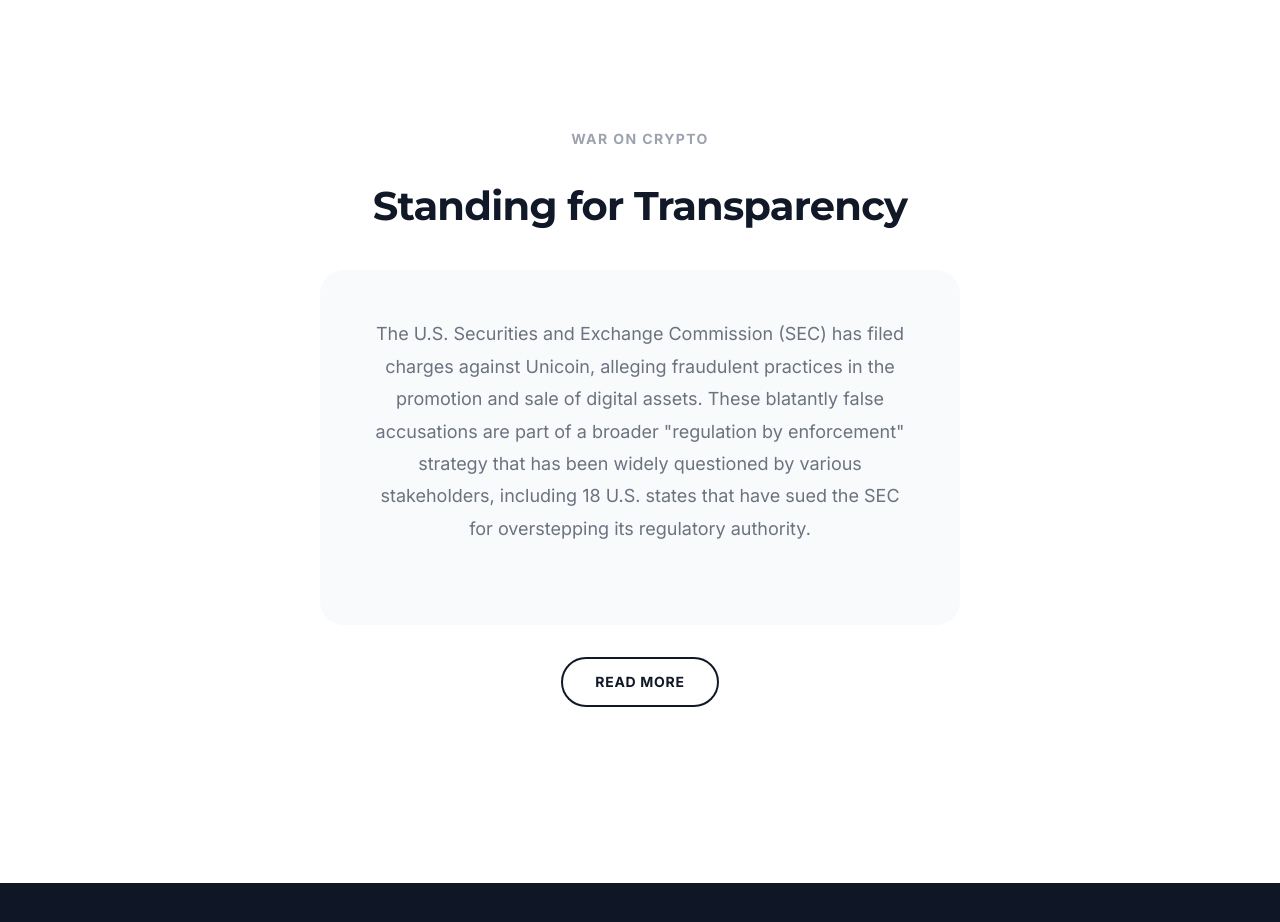
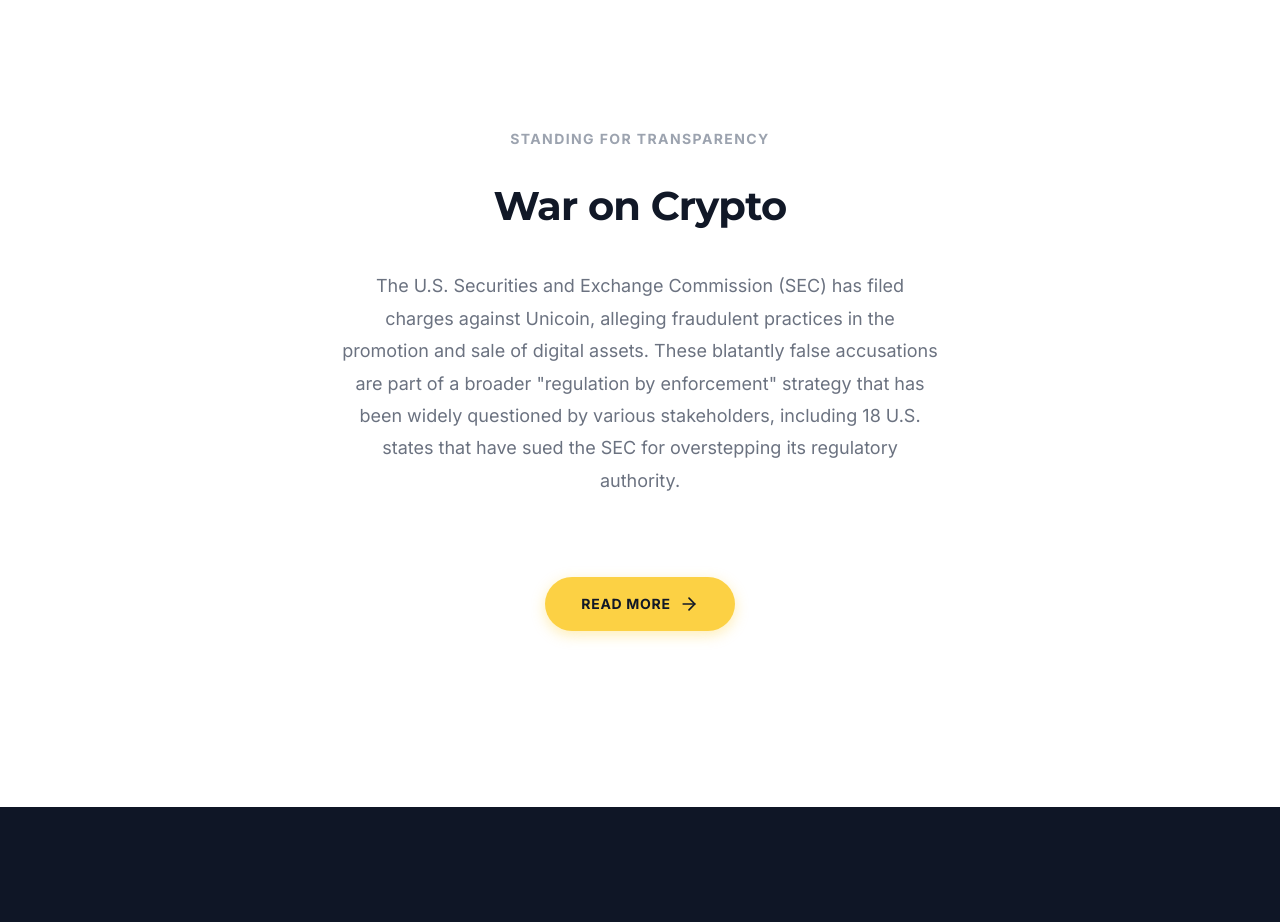
Before and after one commit to natalia-unicoin/tbiz-website, a Next.js app: page / in a window 1280 px wide. Shown: the part 5560-6482 px from the top of the page. Built offline with nearby package versions, Linux system fonts and the light colour scheme; what @mui/material-nextjs would draw is missing.

Commit message:
Fix War on Crypto section layout per user feedback

```diff
--- a/src/components/StorySection.tsx
+++ b/src/components/StorySection.tsx
@@ -82,44 +82,23 @@ const WarOnCryptoSection = () => {
     return (
         <section className={classes.warSection}>
             <div className={classes.warContainer} style={{ maxWidth: '800px', margin: '0 auto', textAlign: 'center' }}>
-                <span className={classes.eyebrow} style={{ color: '#9CA3AF', letterSpacing: '0.1em', fontSize: '0.875rem' }}>WAR ON CRYPTO</span>
-                <h2 className={classes.titleSmall} style={{ fontSize: '2.5rem', marginBottom: '2rem', color: '#111827' }}>Standing for Transparency</h2>
+                <span className={classes.eyebrow} style={{ color: '#9CA3AF', letterSpacing: '0.1em', fontSize: '0.875rem' }}>
+                    STANDING FOR TRANSPARENCY
+                </span>
+                <h2 className={classes.titleSmall} style={{ fontSize: '2.5rem', marginBottom: '2rem', color: '#111827' }}>
+                    War on Crypto
+                </h2>
 
-                <div style={{
-                    backgroundColor: '#F9FAFB',
-                    borderRadius: '24px',
-                    padding: '3rem',
-                    marginBottom: '2rem'
-                }}>
-                    <p className={classes.descriptionSmall} style={{ fontSize: '1.125rem', lineHeight: 1.8, color: '#6B7280', margin: 0 }}>
-                        The U.S. Securities and Exchange Commission (SEC) has filed charges against Unicoin, alleging fraudulent practices in the promotion and sale of digital assets. These blatantly false accusations are part of a broader "regulation by enforcement" strategy that has been widely questioned by various stakeholders, including 18 U.S. states that have sued the SEC for overstepping its regulatory authority.
-                    </p>
-                </div>
+                <p className={classes.descriptionSmall} style={{ fontSize: '1.125rem', lineHeight: 1.8, color: '#6B7280', marginBottom: '3rem' }}>
+                    The U.S. Securities and Exchange Commission (SEC) has filed charges against Unicoin, alleging fraudulent practices in the promotion and sale of digital assets. These blatantly false accusations are part of a broader "regulation by enforcement" strategy that has been widely questioned by various stakeholders, including 18 U.S. states that have sued the SEC for overstepping its regulatory authority.
+                </p>
 
-                <a href="https://unicoin.com/war-on-crypto" target="_blank" rel="noopener noreferrer"
-                    style={{
-                        display: 'inline-block',
-                        padding: '12px 32px',
-                        borderRadius: '30px',
-                        border: '2px solid #111827',
-                        color: '#111827',
-                        fontWeight: 700,
-                        textTransform: 'uppercase',
-                        letterSpacing: '0.05em',
-                        textDecoration: 'none',
-                        transition: 'all 0.2s ease',
-                        fontSize: '0.875rem'
-                    }}
-                    onMouseEnter={(e) => {
-                        e.currentTarget.style.backgroundColor = '#111827';
-                        e.currentTarget.style.color = '#FFFFFF';
-                    }}
-                    onMouseLeave={(e) => {
-                        e.currentTarget.style.backgroundColor = 'transparent';
-                        e.currentTarget.style.color = '#111827';
-                    }}
-                >
+                <a href="https://unicoin.com/war-on-crypto" target="_blank" rel="noopener noreferrer" className={classes.ctaButton}>
                     READ MORE
+                    <svg width="20" height="20" viewBox="0 0 24 24" fill="none" stroke="currentColor" strokeWidth="2" strokeLinecap="round" strokeLinejoin="round">
+                        <line x1="5" y1="12" x2="19" y2="12"></line>
+                        <polyline points="12 5 19 12 12 19"></polyline>
+                    </svg>
                 </a>
             </div>
         </section>
```
